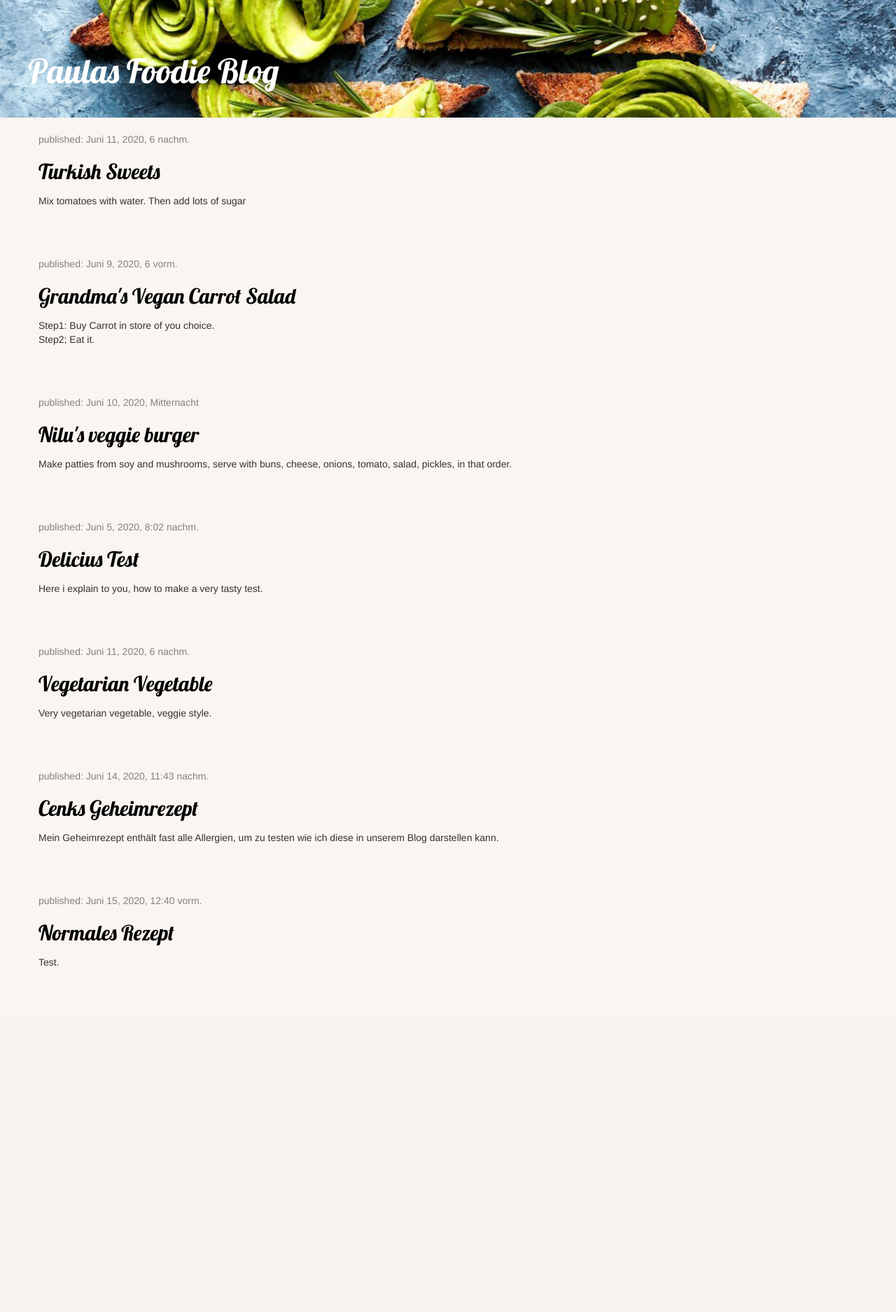
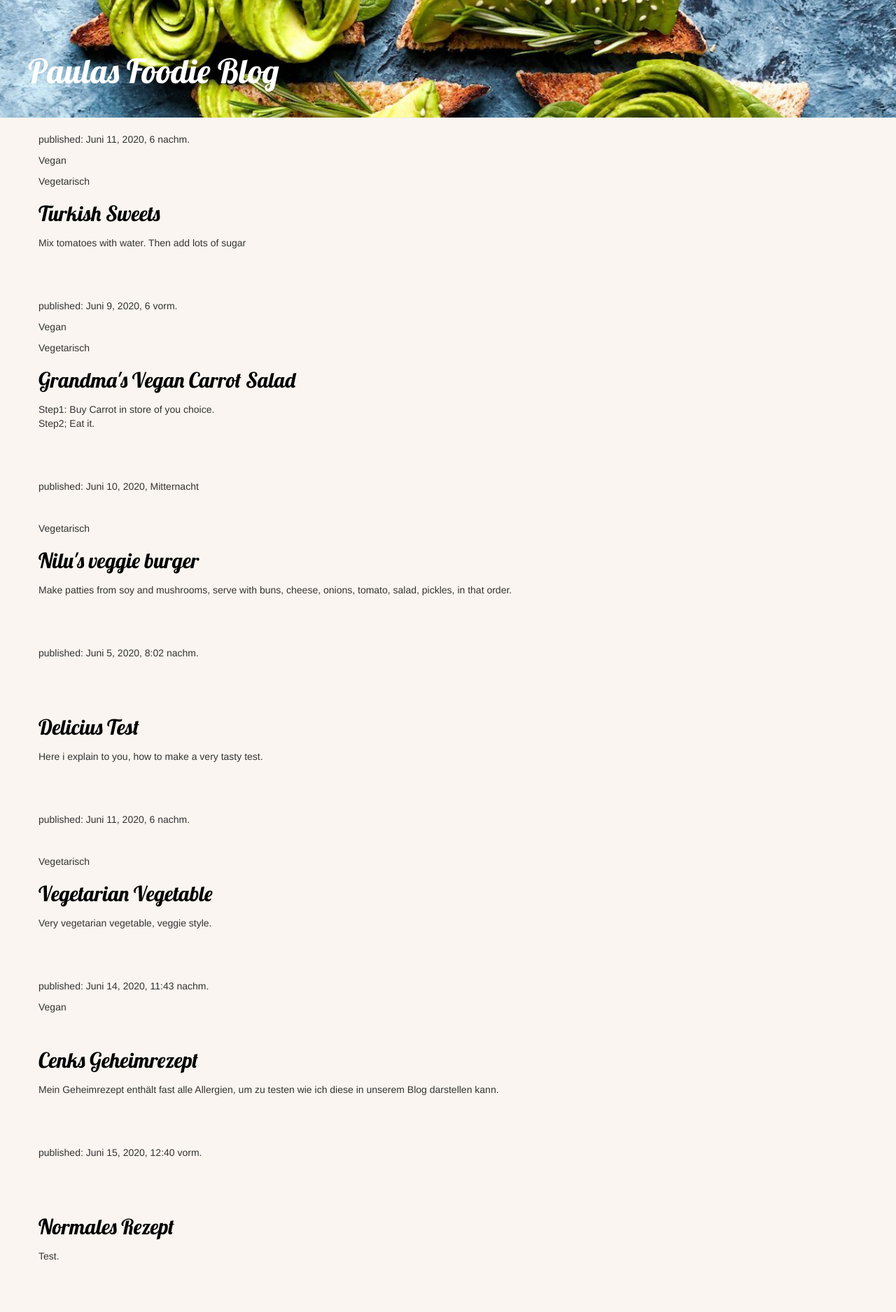
Before and after one commit to Nilufarkhon/PaulasFoodieBlog, a Django app: page / in a window 1280 px wide. Shown: the whole page at 70% size. Before the commit the page ends 1381 px from the top, so only its background shows below. Run offline with Django 3.2, Linux system fonts and the light colour scheme; data comes from the database, SQL or seed files in the repository; both versions use the stored data as it was after the commit; some libraries are stand-ins or nearby versions.

Commit message:
Anzeigen in der Liste, ob vegan oder veggie

```diff
--- a/blog/models.py
+++ b/blog/models.py
@@ -5,7 +5,8 @@ from multiselectfield import MultiSelectField
 
 
 class Recipe(models.Model):
-    author = models.ForeignKey(settings.AUTH_USER_MODEL, on_delete=models.CASCADE)
+    author = models.ForeignKey(
+        settings.AUTH_USER_MODEL, on_delete=models.CASCADE)
     title = models.CharField(max_length=200)
     is_vegan = models.BooleanField("Vegan", default=False)
     is_veggie = models.BooleanField("Vegetarisch", default=False)
@@ -17,7 +18,8 @@ class Recipe(models.Model):
         ('EUR', 'Europäische Kueche'),
         ('AME', 'Amerikanische Kueche'),
         ('SUA', 'Suedamerikanische Kueche'),)
-    cuisine = models.CharField(max_length=30, choices=cuisine_types, default='DEF')
+    cuisine = models.CharField(
+        max_length=30, choices=cuisine_types, default='DEF')
     allergen_types = (
         ("NA", "None"),
         ("nuts", "Nuesse"),
--- a/blog/templates/blog/recipe_list.html
+++ b/blog/templates/blog/recipe_list.html
@@ -21,9 +21,11 @@
                 {% block content %}
                     {% for recipe in recipes %}
                         <div class="recipe">
-                            <div class="date">
+                            <div class="properties">
                                 <p>published: {{ recipe.published_date }}</p>
-                            </div>
+                                <p>{% if recipe.is_vegan %} Vegan {% else %} &nbsp; {% endif %}</p>
+                                <p>{% if recipe.is_veggie %} Vegetarisch {% else %} &nbsp; {% endif %}</p>
+                             </div>
                             <h2><a href="{% url 'recipe_detail' pk=recipe.pk %}">{{ recipe.title }}</a></h2>
                             <p>{{ recipe.instruction|linebreaksbr }}</p>
                         </div>
```
Also changed, not shown: blog/templates/blog/recipe_detail.html (line endings or trailing spaces), db.sqlite3.
